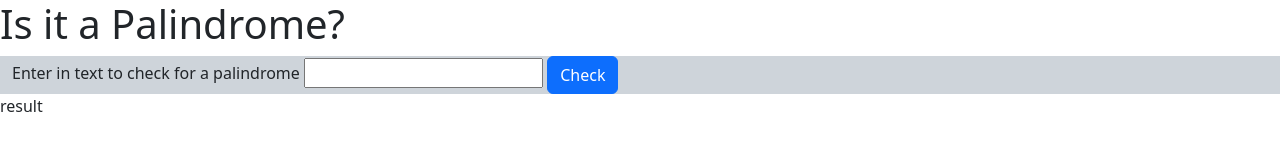
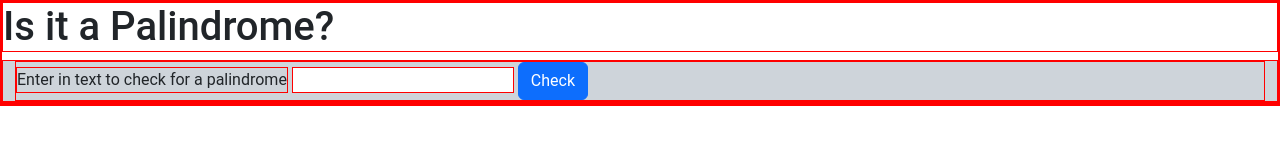
Before and after one commit to cwymbewe/JS-Algorithms-Data-Structure, a plain HTML site: page Build a Palindrome Checker Project/index.html in a window 1280 px wide. Drawn offline with nearby package versions, Linux system fonts and the light colour scheme.

Commit message:
"Updated index.html, script.js, and styles.css files with minor changes to links, script tags, and CSS styles."

```diff
--- a/Build a Palindrome Checker Project/index.html
+++ b/Build a Palindrome Checker Project/index.html
@@ -4,7 +4,7 @@
     <meta charset="utf-8" />
     <meta name="viewport" content="width=device-width, initial-scale=1" />
     <title>Palindrome Checker</title>
-    <link rel="stylesheet" href="style.css" />
+    <link rel="stylesheet" href="./styles.css" />
     <link
       href="https://cdn.jsdelivr.net/npm/bootstrap@5.3.3/dist/css/bootstrap.min.css"
       rel="stylesheet"
@@ -23,7 +23,7 @@
         </button>
       </form>
     </div>
-    <div id="result">result</div>
+    <div id="result"></div>
     <script>
       src =
         "https://cdn.jsdelivr.net/npm/bootstrap@5.3.3/dist/js/bootstrap.bundle.min.js";
@@ -31,5 +31,6 @@
         "sha384-YvpcrYf0tY3lHB60NNkmXc5s9fDVZLESaAA55NDzOxhy9GkcIdslK1eN7N6jIeHz";
       crossorigin = "anonymous";
     </script>
+    <script src="./script.js"></script>
   </body>
 </html>
--- a/Build a Palindrome Checker Project/script.js
+++ b/Build a Palindrome Checker Project/script.js
@@ -1,8 +1,10 @@
 const userInput = document.getElementById("text-input");
-
+const eventResult = document.getElementById('check-btn');
 const isEmpty = () => {
     if(userInput.value.length === 0){
         alert("Please input a value");
     }
     return false;
 }
+
+eventResult.addEventListener('click', isEmpty);
--- a/Build a Palindrome Checker Project/styles.css
+++ b/Build a Palindrome Checker Project/styles.css
@@ -1,4 +1,7 @@
-div {
-    height: 50px;
-    width: 100px;
+* {
+    box-sizing: border-box;
+    margin: 0;
+    padding: 0;
+    font-family: 'Roboto', sans-serif;
+    border: 1px solid red;
 }
```
